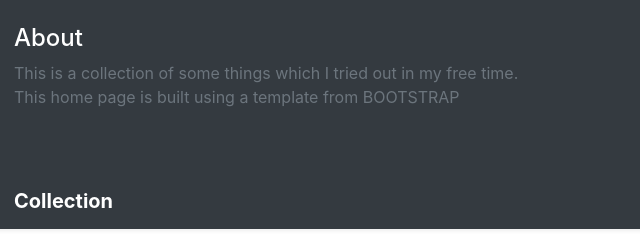
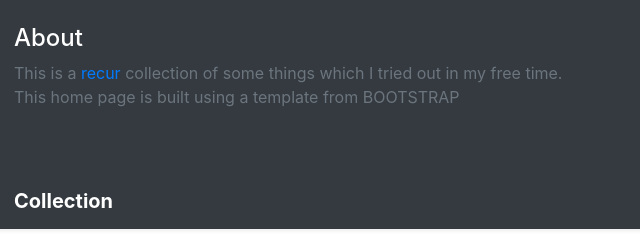
Before and after one commit to lokesh20018/lokesh20018.github.io, a plain HTML site: page index.html in a window 1280 px wide. Both pictures are taken after a click on the button "Toggle navigation". Shown: the top 240 px of the page, 71-711 px from the left. Drawn offline with nearby package versions, Linux system fonts and the light colour scheme.

Commit message:
Update index.html

```diff
--- a/index.html
+++ b/index.html
@@ -31,7 +31,8 @@
       <div class="row">
         <div class="col-sm-8 col-md-7 py-4">
           <h4 class="text-white">About</h4>
-          <p class="text-muted">This is a collection of some things which I tried out in my free time. <br> This home page is built using a template from BOOTSTRAP</p>
+          <p class="text-muted">This is a <a href="recur/recur.html"> recur </a> collection of some things which I tried out in my free  time. <br> This home page is built using a template from BOOTSTRAP</p>
+
         </div>
         <div class="col-sm-4 offset-md-1 py-4">
           <h4 class="text-white">Contact</h4>
```
